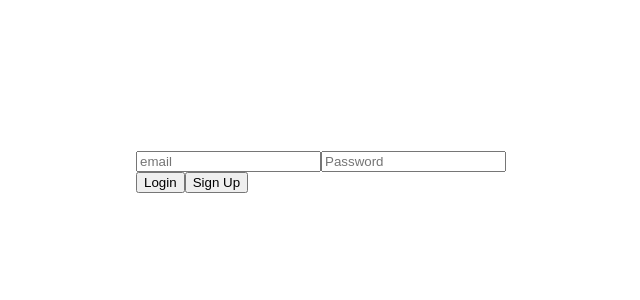
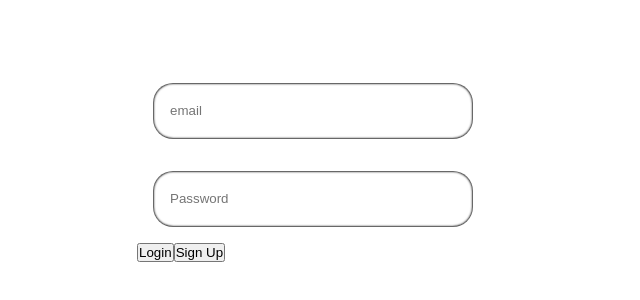
Before and after one commit to Lupitot/API_D-D_Creation_Campaign, a Vue app in the folder frontapi/: page / in a window 1280 px wide. Shown: the part 236-536 px from the top of the page, without its empty margins (327-967 px from the left). Built offline with nearby package versions, Linux system fonts and the light colour scheme.

Commit message:
ajustement pour le rafrechissement des page

```diff
--- a/frontapi/render.yaml
+++ b/frontapi/render.yaml
@@ -3,7 +3,7 @@ services:
   name: Front_Campaign_DandD_
   env: static
   buildCommand: npm run build
-  staticPublishPath: /dist
+  staticPublishPath: dist
   routes:
   - type: rewrite
     source: /*
--- a/frontapi/src/App.vue
+++ b/frontapi/src/App.vue
@@ -15,4 +15,19 @@ export default {
 
 <style>
 
+* {
+  padding: 0;
+  margin: 0;
+  box-sizing: border-box;
+}
+
+html {
+  height: 100%;
+  width : 100vw;
+  display: flex;
+  align-items: center;
+  justify-content: center;
+}
+
+
 </style>
--- a/frontapi/src/components/login.vue
+++ b/frontapi/src/components/login.vue
@@ -1,8 +1,20 @@
 <template>
   <div class="contentForm">
     <form @submit.prevent="submitForm">
-      <input type="text" v-model="email" placeholder="email" />
-      <input type="password" v-model="password" placeholder="Password" />
+      <div class="contentInput">
+        <input
+          class="inputLog"
+          type="text"
+          v-model="email"
+          placeholder="email"
+        />
+        <input
+          class="inputLog"
+          type="password"
+          v-model="password"
+          placeholder="Password"
+        />
+      </div>
       <div class="contentButton">
         <button type="submit">Login</button>
         <button @click="this.$router.push('/signupPage')">Sign Up</button>
@@ -29,7 +41,6 @@ export default {
     };
   },
 
-
   methods: {
     submitForm() {
       login(this.email, this.password).then(({ token, name, idUser }) => {
@@ -45,7 +56,7 @@ export default {
           console.log("Received token:", token);
           console.log("Received name:", name);
           localStorage.removeItem("name_of_campagne", null);
-          console.log("avant redirect")
+          console.log("avant redirect");
           this.$router.push(`/showCamp`);
         }
       });
@@ -55,15 +66,36 @@ export default {
 </script>
 
 <style scoped>
-
 .contentForm {
+  overflow-y: hidden;
+  width: auto;
+  height: auto;
   display: flex;
-  flex-direction: column;
   align-items: center;
-  justify-content: space-around;
-  height: 100vh;
-  width: 100vw;
+  justify-content: center;
+  overflow: hidden;
 }
 
+.contentInput{
+  display: flex;
+  align-items: center;
+  justify-content: center;
+  flex-direction: column;
+}
 
+.inputLog {
+  width: 20rem;
+  height: 3.5rem;
+  margin: 1rem;
+  padding: 1rem;
+  border-radius: 20px;
+  box-direction: none;
+  border: 1px solid rgba(88, 88, 88, 0.901);
+  box-shadow: inset 0px 0px 2px 0px rgba(0, 0, 0, 0.75);
+}
+
+input:focus {
+  outline: none;
+  box-shadow: inset 0px 0px 4px 0px rgba(0, 0, 0, 0.75);
+}
 </style>
```
Also changed, not shown: frontapi/serveur.js (+13 -13 lines).
